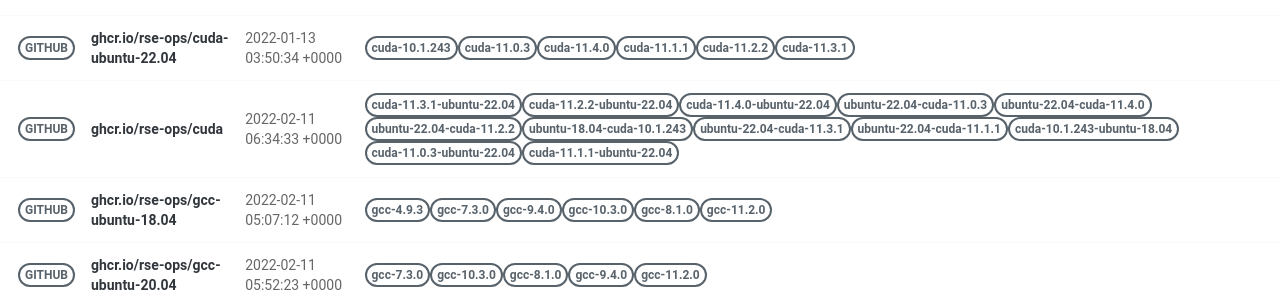
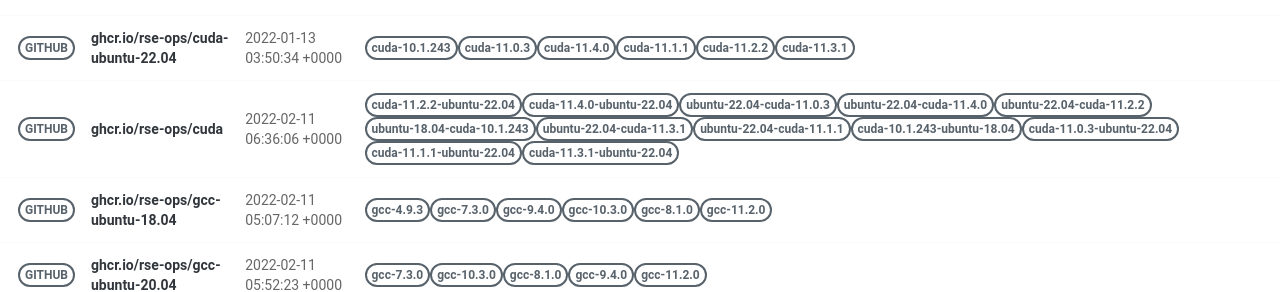
Before and after one commit to rse-ops/docker-images, a Jekyll site: the page built from pages/index.md, in a window 1280 px wide. Shown: the part 414-706 px from the top of the page. Built offline with Jekyll 4.4.1, drawn with Linux system fonts in a browser that asks for light colours; nearby versions of some CDN libraries; part of the change alters nothing that is shown.

Commit message:
Automated push to update library 2022-02-11

```diff
--- a/_library/ghcr.io-rse-ops-cuda.md
+++ b/_library/ghcr.io-rse-ops-cuda.md
@@ -1,14 +1,11 @@
 ---
 layout: container
 name: ghcr.io/rse-ops/cuda
-updated_at: 2022-02-11 06:34:33.585645
+updated_at: 2022-02-11 06:36:06.210033
 
 
 container_url: https://github.com/orgs/rse-ops/packages/container/package/cuda
 versions:
- - tag: cuda-11.3.1-ubuntu-22.04
-   dockerfile: https://github.com/rse-ops/docker-images/blob/main/ubuntu/cuda/Dockerfile
-   manifest: https://crane.ggcr.dev/manifest/ghcr.io/rse-ops/cuda:cuda-11.3.1-ubuntu-22.04
  - tag: cuda-11.2.2-ubuntu-22.04
    dockerfile: https://github.com/rse-ops/docker-images/blob/main/ubuntu/cuda/Dockerfile
    manifest: https://crane.ggcr.dev/manifest/ghcr.io/rse-ops/cuda:cuda-11.2.2-ubuntu-22.04
@@ -42,5 +39,8 @@ versions:
  - tag: cuda-11.1.1-ubuntu-22.04
    dockerfile: https://github.com/rse-ops/docker-images/blob/main/ubuntu/cuda/Dockerfile
    manifest: https://crane.ggcr.dev/manifest/ghcr.io/rse-ops/cuda:cuda-11.1.1-ubuntu-22.04
+ - tag: cuda-11.3.1-ubuntu-22.04
+   dockerfile: https://github.com/rse-ops/docker-images/blob/main/ubuntu/cuda/Dockerfile
+   manifest: https://crane.ggcr.dev/manifest/ghcr.io/rse-ops/cuda:cuda-11.3.1-ubuntu-22.04
 
 ---
```
